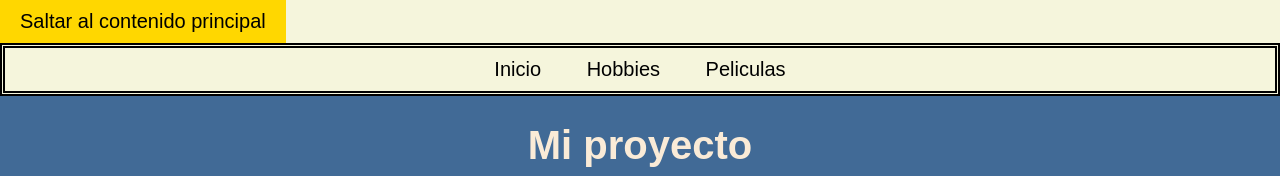
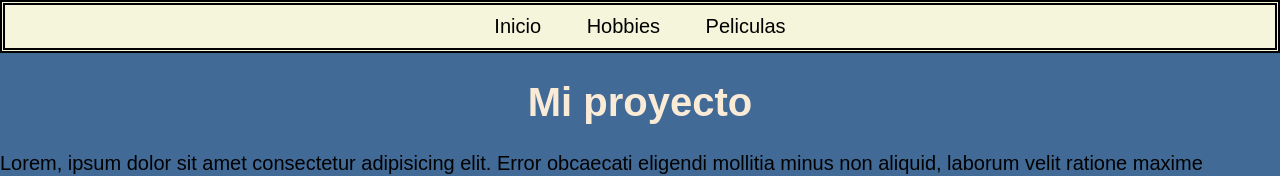
Before and after one commit to GCasasWong/ProyectoCSS, a plain HTML site: page index.html in a window 1280 px wide. Shown: the top 176 px of the page. Drawn offline with Linux system fonts and the light colour scheme; a script that the page names is missing.

Commit message:
avanceee

```diff
--- a/style.css
+++ b/style.css
@@ -11,19 +11,24 @@ h1 {
 }
 
 .saltar-contenido {
-  position: static;
-  text-decoration: none;
-  color: beige;
+  position: absolute;
+  top: -1000px;
+  left: -1000px;
 }
 
-.saltar-contenido:hover {
+/* .saltar-contenido:hover {
   color: black;
   background-color: gold;
-}
+} */
 
 .saltar-contenido:focus {
-  color: #000;
-  background-color: white;
+  position: absolute;
+  top: 10px; /* Ajusta la posición donde quieras que aparezca */
+  left: 10px;
+  background-color: #000;
+  color: #fff;
+  padding: 10px;
+  z-index: 1000;
 }
 
 nav {
@@ -74,7 +79,6 @@ h2 {
 }
 
 div div:nth-child(2) {
-
   border: 5px red dashed;
 }
 
```
